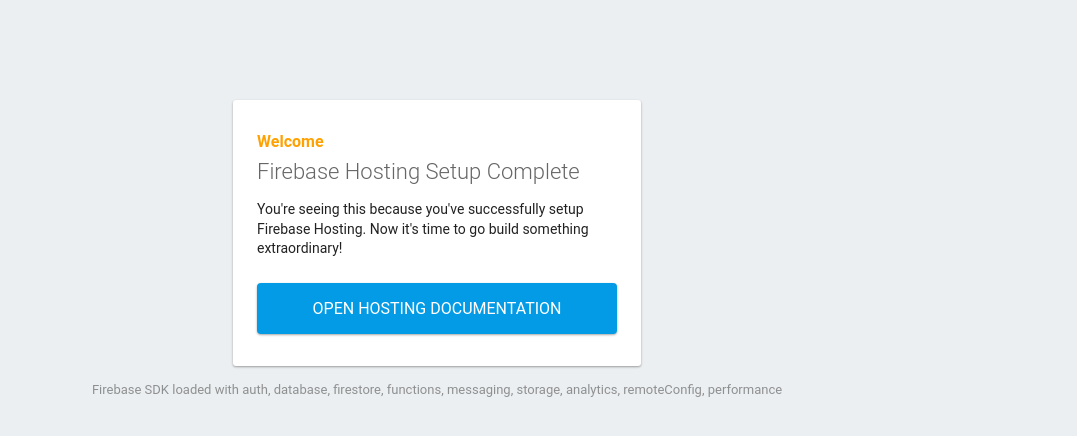
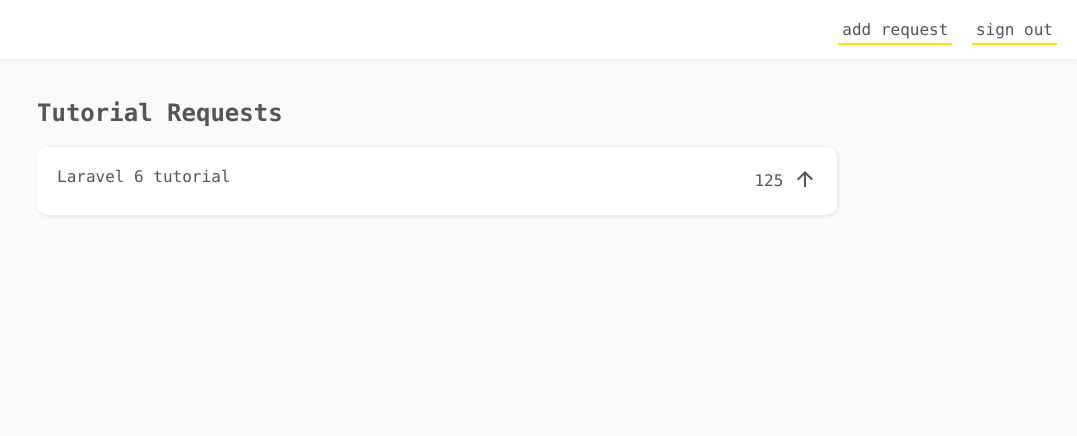
Before and after one commit to EspiraMarvin/firebase-functions, a plain HTML site: page public/index.html in a window 1280 px wide. Shown: the whole page, without its empty margins (203-1280 px from the left). Drawn offline with Linux system fonts and the light colour scheme; some packages are replaced by stand-ins of ours.

Commit message:
added styling

```diff
--- /dev/null
+++ b/public/css/styles.css
@@ -0,0 +1,105 @@
+/* mini reset */
+body{
+    margin: 0;
+    background: #fafafa;
+}
+body,h1,h2,p,a,input{
+    color: #555;
+    font-family: Consolas, Arial;
+    text-decoration: none;
+}
+ul{
+    margin: 0;
+    padding: 0;
+}
+
+/* header styles */
+header{
+    width: 100%;
+    padding: 20px;
+    text-align: right;
+    background: white;
+    box-sizing: border-box;
+    box-shadow: 0px 0px 6px rgba(0,0,0,0.1);
+}
+header a{
+    margin-left: 10px;
+    border-bottom: 2px solid #ffe100;
+    padding: 4px;
+    cursor: pointer;
+}
+header a:hover{
+    background: #ffe100;
+    color: black;
+}
+
+/* content styles */
+.content{
+    max-width: 800px;
+    margin: 40px auto 0;
+}
+
+/* request list styles */
+.request-list li{
+    padding: 20px;
+    margin: 10px auto;
+    list-style-type: none;
+    background: white;
+    border-radius: 10px;
+    box-shadow: 1px 1px 4px rgba(0,0,0,0.1);
+    display: flex;
+    justify-content: space-between;
+}
+.request-list .votes{
+    position: relative;
+    top: -5px;
+    z-index: 0;
+}
+.request-list .upvote{
+    cursor: pointer;
+    border-radius: 50%;
+}
+.request-list .upvote:active{
+    color: black;
+    background: #ffe100;
+}
+
+/* modal styles */
+.modal{
+    width: 300px;
+    padding: 30px;
+    margin: 100px auto;
+    border-radius: 10px;
+    background: white;
+    box-shadow: 0px 0px 8px rgba(0,0,0,0.1);
+    text-align: center;
+}
+.new-request{
+    width: 100%;
+    height: 100%;
+    position: fixed;
+    background: rgba(0,0,0,0.4);
+    z-index: 1;
+    display: none;
+}
+.new-request.open{
+    display: block;
+}
+
+/* form element styles */
+input{
+    display: block;
+    margin: 8px 0;
+    padding: 8px 2px;
+    border-width: 0 0 2px 0;
+    width: 100%;
+}
+button{
+    margin-top: 10px;
+    padding: 8px 12px;
+    background: #ffe100;
+    border: 0;
+    font-weight: bold;
+    font-family: inherit;
+    cursor: pointer;
+}
--- a/public/index.html
+++ b/public/index.html
@@ -3,87 +3,41 @@
   <head>
     <meta charset="utf-8">
     <meta name="viewport" content="width=device-width, initial-scale=1">
-    <title>Welcome to Firebase Hosting</title>
-
-    <!-- update the version number as needed -->
-    <script defer src="/__/firebase/8.6.3/firebase-app.js"></script>
-    <!-- include only the Firebase features as you need -->
-    <script defer src="/__/firebase/8.6.3/firebase-auth.js"></script>
-    <script defer src="/__/firebase/8.6.3/firebase-database.js"></script>
-    <script defer src="/__/firebase/8.6.3/firebase-firestore.js"></script>
-    <script defer src="/__/firebase/8.6.3/firebase-functions.js"></script>
-    <script defer src="/__/firebase/8.6.3/firebase-messaging.js"></script>
-    <script defer src="/__/firebase/8.6.3/firebase-storage.js"></script>
-    <script defer src="/__/firebase/8.6.3/firebase-analytics.js"></script>
-    <script defer src="/__/firebase/8.6.3/firebase-remote-config.js"></script>
-    <script defer src="/__/firebase/8.6.3/firebase-performance.js"></script>
-    <!--
-      initialize the SDK after all desired features are loaded, set useEmulator to false
-      to avoid connecting the SDK to running emulators.
-    -->
-    <script defer src="/__/firebase/init.js?useEmulator=true"></script>
-
-    <style media="screen">
-      body { background: #ECEFF1; color: rgba(0,0,0,0.87); font-family: Roboto, Helvetica, Arial, sans-serif; margin: 0; padding: 0; }
-      #message { background: white; max-width: 360px; margin: 100px auto 16px; padding: 32px 24px; border-radius: 3px; }
-      #message h2 { color: #ffa100; font-weight: bold; font-size: 16px; margin: 0 0 8px; }
-      #message h1 { font-size: 22px; font-weight: 300; color: rgba(0,0,0,0.6); margin: 0 0 16px;}
-      #message p { line-height: 140%; margin: 16px 0 24px; font-size: 14px; }
-      #message a { display: block; text-align: center; background: #039be5; text-transform: uppercase; text-decoration: none; color: white; padding: 16px; border-radius: 4px; }
-      #message, #message a { box-shadow: 0 1px 3px rgba(0,0,0,0.12), 0 1px 2px rgba(0,0,0,0.24); }
-      #load { color: rgba(0,0,0,0.4); text-align: center; font-size: 13px; }
-      @media (max-width: 600px) {
-        body, #message { margin-top: 0; background: white; box-shadow: none; }
-        body { border-top: 16px solid #ffa100; }
-      }
-    </style>
+    <title>Tutorial Requests</title>
+    <link href="https://fonts.googleapis.com/icon?family=Material+Icons" rel="stylesheet">
+    <link rel="stylesheet" href="css/styles.css">
   </head>
   <body>
-    <div id="message">
-      <h2>Welcome</h2>
-      <h1>Firebase Hosting Setup Complete</h1>
-      <p>You're seeing this because you've successfully setup Firebase Hosting. Now it's time to go build something extraordinary!</p>
-      <a target="_blank" href="https://firebase.google.com/docs/hosting/">Open Hosting Documentation</a>
-    </div>
-    <p id="load">Firebase SDK Loading&hellip;</p>
 
-    <script>
-      document.addEventListener('DOMContentLoaded', function() {
-        const loadEl = document.querySelector('#load');
-        // // 🔥🔥🔥🔥🔥🔥🔥🔥🔥🔥🔥🔥🔥🔥🔥🔥🔥🔥🔥🔥🔥🔥🔥🔥🔥🔥🔥🔥🔥🔥🔥
-        // // The Firebase SDK is initialized and available here!
-        //
-        // firebase.auth().onAuthStateChanged(user => { });
-        // firebase.database().ref('/path/to/ref').on('value', snapshot => { });
-        // firebase.firestore().doc('/foo/bar').get().then(() => { });
-        // firebase.functions().httpsCallable('yourFunction')().then(() => { });
-        // firebase.messaging().requestPermission().then(() => { });
-        // firebase.storage().ref('/path/to/ref').getDownloadURL().then(() => { });
-        // firebase.analytics(); // call to activate
-        // firebase.analytics().logEvent('tutorial_completed');
-        // firebase.performance(); // call to activate
-        //
-        // // 🔥🔥🔥🔥🔥🔥🔥🔥🔥🔥🔥🔥🔥🔥🔥🔥🔥🔥🔥🔥🔥🔥🔥🔥🔥🔥🔥🔥🔥🔥🔥
+  <header>
+    <nav>
+      <a class="add-request">add request</a>
+      <a class="sign-out">sign out</a>
+    </nav>
+  </header>
 
-        try {
-          let app = firebase.app();
-          let features = [
-            'auth',
-            'database',
-            'firestore',
-            'functions',
-            'messaging',
-            'storage',
-            'analytics',
-            'remoteConfig',
-            'performance',
-          ].filter(feature => typeof app[feature] === 'function');
-          loadEl.textContent = `Firebase SDK loaded with ${features.join(', ')}`;
-        } catch (e) {
-          console.error(e);
-          loadEl.textContent = 'Error loading the Firebase SDK, check the console.';
-        }
-      });
-    </script>
+  <section class="content">
+    <h1>Tutorial Requests</h1>
+    <ul class="request-list">
+      <li>
+        <span class="text">Laravel 6 tutorial</span>
+        <div>
+          <span class="votes">125</span>
+          <i class="material-icons upvote">arrow_upward</i>
+        </div>
+      </li>
+    </ul>
+  </section>
+
+  <!-- The core Firebase JS SDK is always required and must be listed first -->
+  <script src="/__/firebase/8.6.3/firebase-app.js"></script>
+
+<!--     include only the firebase features we need-->
+  <script src="/__/firebase/7.7.0/firebase-auth.js"></script>
+  <script src="/__/firebase/7.7.0/firebase-firestore.js"></script>
+  <script src="/__/firebase/7.7.0/firebase-functions.js"></script>
+
+  <!-- Initialize Firebase -->
+  <script src="/__/firebase/init.js"></script>
   </body>
 </html>
```
